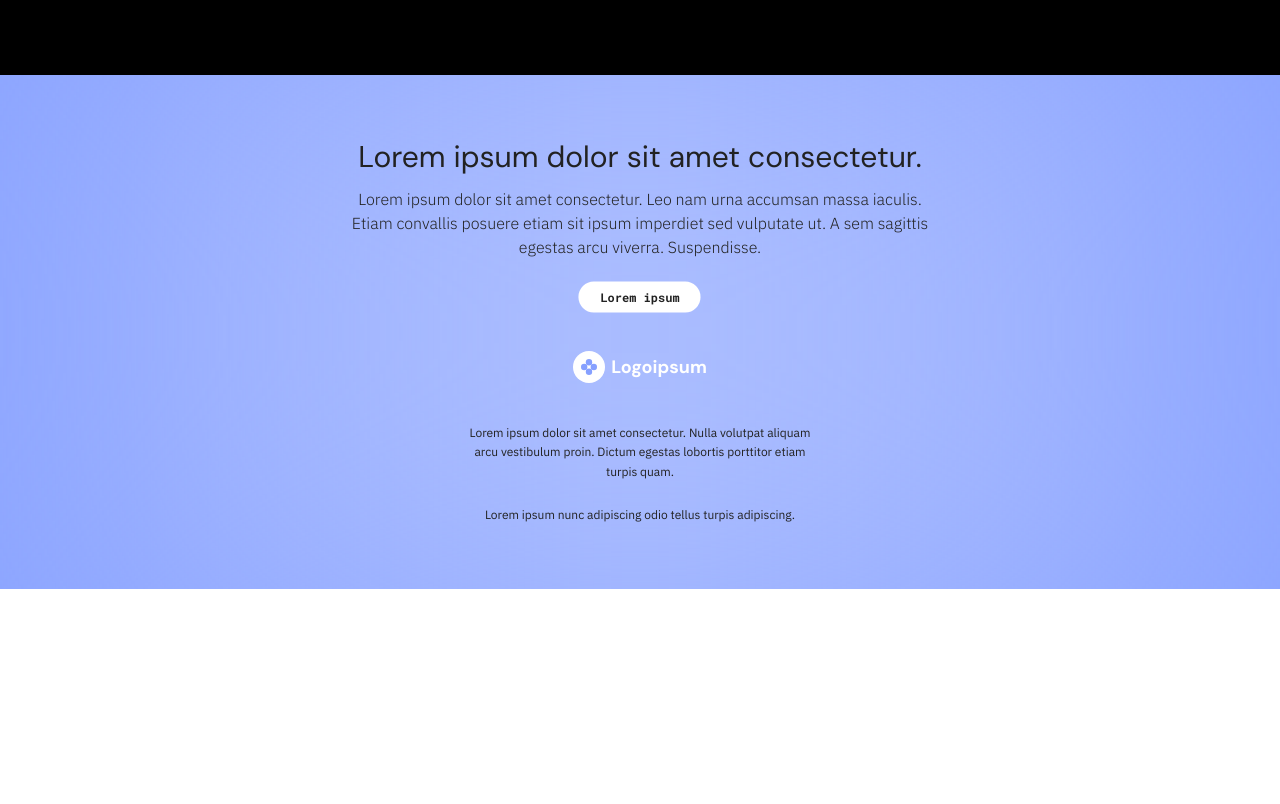
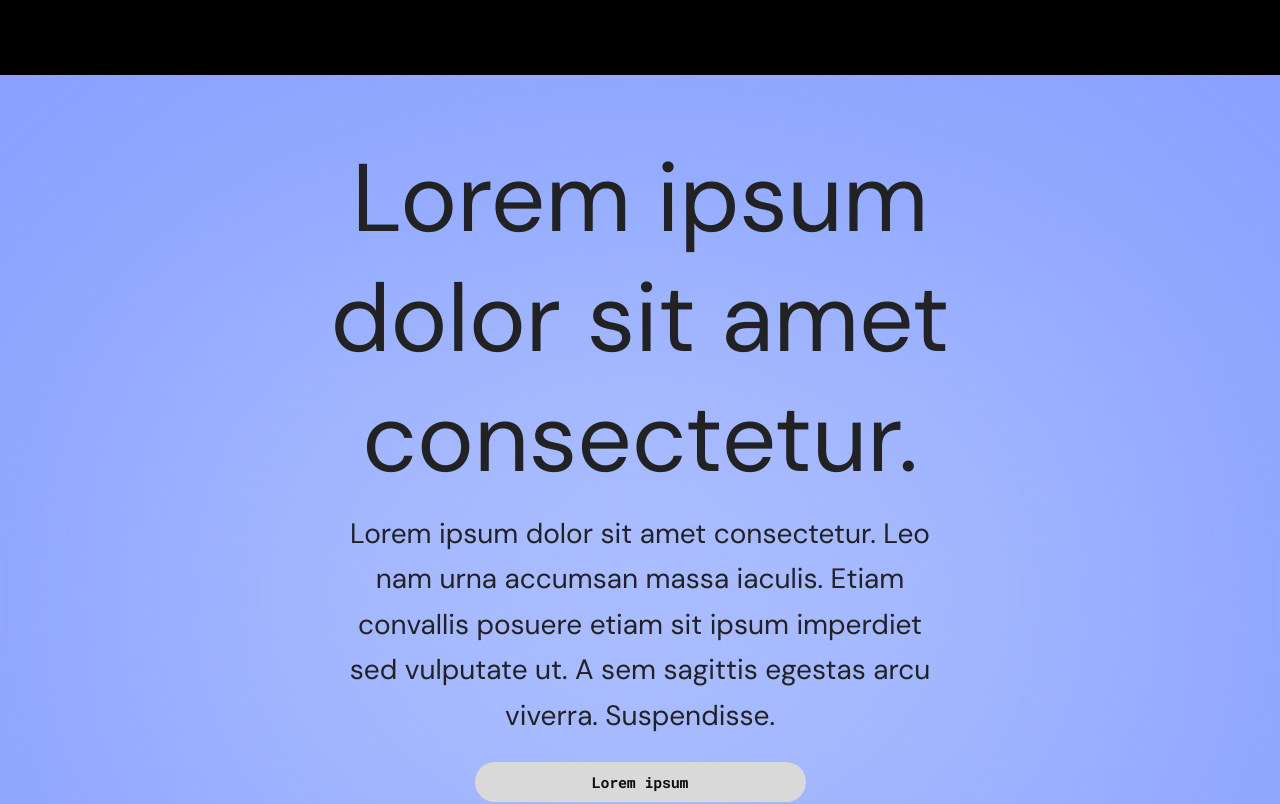
Before and after one commit to sameh-amr/figma-redesign, a React (Vite) app: page / in a window 1280 px wide. Shown: the part 6140-6944 px from the top of the page. Before the commit the page ends 6729 px from the top, so only its background shows below. Built offline with nearby package versions, Linux system fonts and the light colour scheme.

Commit message:
finalied the product

```diff
--- a/src/components/Footer.tsx
+++ b/src/components/Footer.tsx
@@ -16,21 +16,21 @@ export default function Footer() {
         ></div>
 
         {/* Main heading - Single row */}
-        <h2 className="font-dm-sans font-normal text-xl md:text-2xl lg:text-3xl leading-tight text-[#222222] mb-3 max-w-[800px] relative z-10">
+        <h2 className="font-dm-sans font-normal text-[40px] md:text-[64px] lg:text-[96px] leading-tight text-[#222222] mb-3 max-w-[800px] relative z-10">
           Lorem ipsum dolor sit amet consectetur.
         </h2>
 
         {/* Paragraph - Single row */}
-        <p className="font-ibm-plex-sans font-light text-xs md:text-sm lg:text-base leading-relaxed text-[#222222] mb-6 max-w-[600px] relative z-10">
+        <p className="font-dm-sans font-normal text-[14px] md:text-[20px] lg:text-[28px] leading-relaxed text-[#222222] mb-6 max-w-[600px] relative z-10">
           Lorem ipsum dolor sit amet consectetur. Leo nam urna accumsan massa iaculis. Etiam convallis posuere etiam sit
           ipsum imperdiet sed vulputate ut. A sem sagittis egestas arcu viverra. Suspendisse.
         </p>
 
         {/* Button with white ellipse background - Single row */}
         <div className="relative mb-10 z-10 w-full flex justify-center">
-          <div className="relative">
-            <div className="absolute inset-0 bg-white rounded-full transform scale-110"></div>
-            <button className="relative bg-white text-[#222222] font-roboto-mono font-bold text-xs rounded-full py-1.5 px-4 hover:bg-opacity-90 transition-all">
+          <div className="relative w-[220px] md:w-[280px] lg:w-[331px] h-[40px]">
+            <div className="absolute inset-0 bg-[#D9D9D9] rounded-[30px]" />
+            <button className="absolute inset-0 w-full h-full flex items-center justify-center font-roboto-mono font-bold text-[13px] md:text-[14px] lg:text-[15px] leading-[30px] tracking-[-0.015em] text-[#0F0F0F] rounded-[50px]">
               Lorem ipsum
             </button>
           </div>
@@ -40,21 +40,21 @@ export default function Footer() {
         <div className="mb-10 relative z-10 w-full flex justify-center">
           <div className="flex items-center justify-center">
             <div className="mr-1.5">
-              <svg width="32" height="32" viewBox="0 0 40 40" fill="none" xmlns="http://www.w3.org/2000/svg">
-                <circle cx="20" cy="20" r="20" fill="white" />
-                <circle cx="14" cy="20" r="4" fill="#86A0FF" />
-                <circle cx="26" cy="20" r="4" fill="#86A0FF" />
-                <circle cx="20" cy="14" r="4" fill="#86A0FF" />
-                <circle cx="20" cy="26" r="4" fill="#86A0FF" />
+              <svg width="48" height="48" viewBox="0 0 60 60" fill="none" xmlns="http://www.w3.org/2000/svg">
+                <circle cx="30" cy="30" r="30" fill="white" />
+                <circle cx="21" cy="30" r="6" fill="#86A0FF" />
+                <circle cx="39" cy="30" r="6" fill="#86A0FF" />
+                <circle cx="30" cy="21" r="6" fill="#86A0FF" />
+                <circle cx="30" cy="39" r="6" fill="#86A0FF" />
               </svg>
             </div>
-            <span className="font-dm-sans font-bold text-lg text-white">Logoipsum</span>
+            <span className="font-dm-sans font-bold text-xl text-white">Logoipsum</span>
           </div>
         </div>
 
         {/* First text block - Single row */}
         <div className="w-full max-w-[356px] mx-auto mb-6 relative z-10">
-          <p className="font-ibm-plex-sans font-normal text-xs leading-relaxed text-[#222222] text-center">
+          <p className="font-ibm-plex-sans font-thin text-[13px] md:text-[14px] lg:text-[15px] leading-relaxed text-[#222222] text-center">
             Lorem ipsum dolor sit amet consectetur. Nulla volutpat aliquam arcu vestibulum proin. Dictum egestas
             lobortis porttitor etiam turpis quam.
           </p>
@@ -62,7 +62,7 @@ export default function Footer() {
 
         {/* Second text block - Single row */}
         <div className="w-full max-w-[388px] mx-auto relative z-10">
-          <p className="font-ibm-plex-sans font-normal text-xs leading-relaxed text-[#222222]">
+          <p className="font-ibm-plex-sans font-thin text-[13px] md:text-[14px] lg:text-[15px] leading-relaxed text-[#222222]">
             Lorem ipsum nunc adipiscing odio tellus turpis adipiscing.
           </p>
         </div>
```
